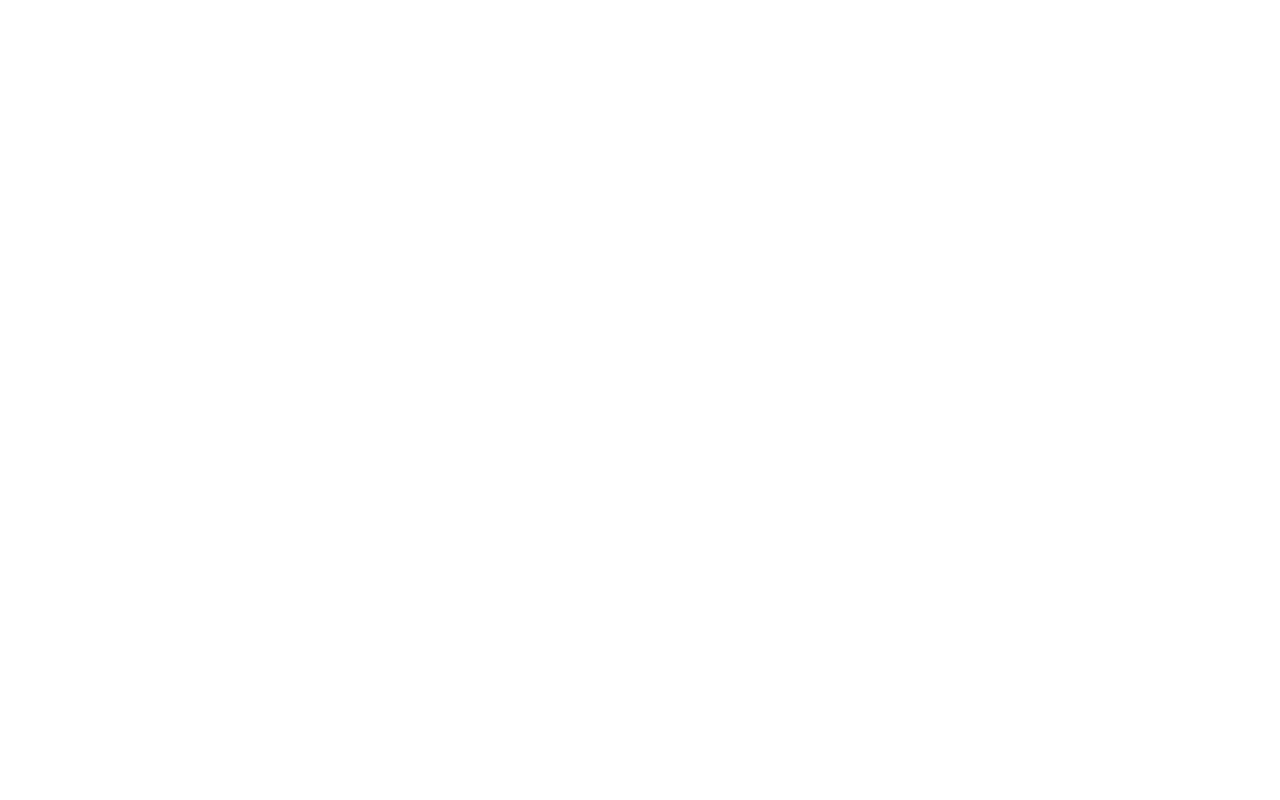
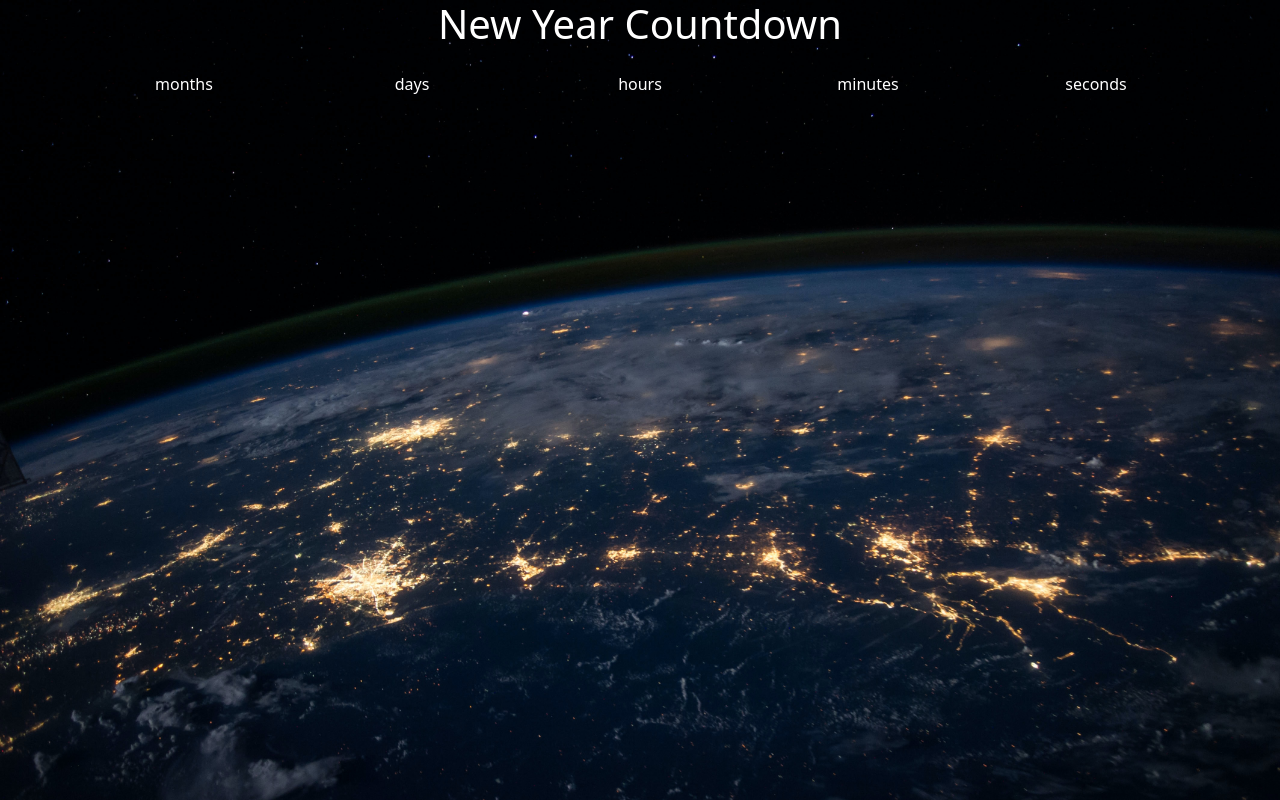
Before and after one commit to paperpatch/countdown_timer, a plain HTML site: page index.html in a window 1280 px wide. Drawn offline with nearby package versions, Linux system fonts and the light colour scheme.

Commit message:
basic background and html

```diff
--- a/assets/css/style.css
+++ b/assets/css/style.css
@@ -0,0 +1,14 @@
+* {
+  box-sizing: border-box;
+}
+
+body {
+  background-size: cover;
+  background-position: top;
+  min-height: 100vh;
+  background-image: url("../images/unsplash-nasa-space.jpg");
+  margin: 0;
+  color: white;
+  text-align: center;
+  align-items: center;
+}
--- a/index.html
+++ b/index.html
@@ -1,12 +1,42 @@
 <!DOCTYPE html>
 <html lang="en">
+
 <head>
   <meta charset="UTF-8">
   <meta http-equiv="X-UA-Compatible" content="IE=edge">
   <meta name="viewport" content="width=device-width, initial-scale=1.0">
-  <title>Document</title>
+  <link href="https://cdn.jsdelivr.net/npm/bootstrap@5.1.3/dist/css/bootstrap.min.css" rel="stylesheet" integrity="sha384-1BmE4kWBq78iYhFldvKuhfTAU6auU8tT94WrHftjDbrCEXSU1oBoqyl2QvZ6jIW3" crossorigin="anonymous">
+  <link rel="stylesheet" href="./assets/css/style.css" />
+  <title>Countdown Timer</title>
 </head>
+
 <body>
+  <h1>New Year Countdown</h1>
+  <main class="container">
+    <div class="row">
+      <div class="col c-months">
+        <p class="big-text"></p>
+        <span>months</span>
+      </div>
+      <div class="col c-days">
+        <p class="big-text"></p>
+        <span>days</span>
+      </div>
+      <div class="col c-hours">
+        <p class="big-text"></p>
+        <span>hours</span>
+      </div>
+      <div class="col c-mins">
+        <p class="big-text"></p>
+        <span>minutes</span>
+      </div>
+      <div class="col c-seconds">
+        <p class="big-text"></p>
+        <span>seconds</span>
+      </div>
+    </div>
+  </main>
+  <script src="assets/python/script.py"></script>
+</body>
 
-</body>
 </html>
```
